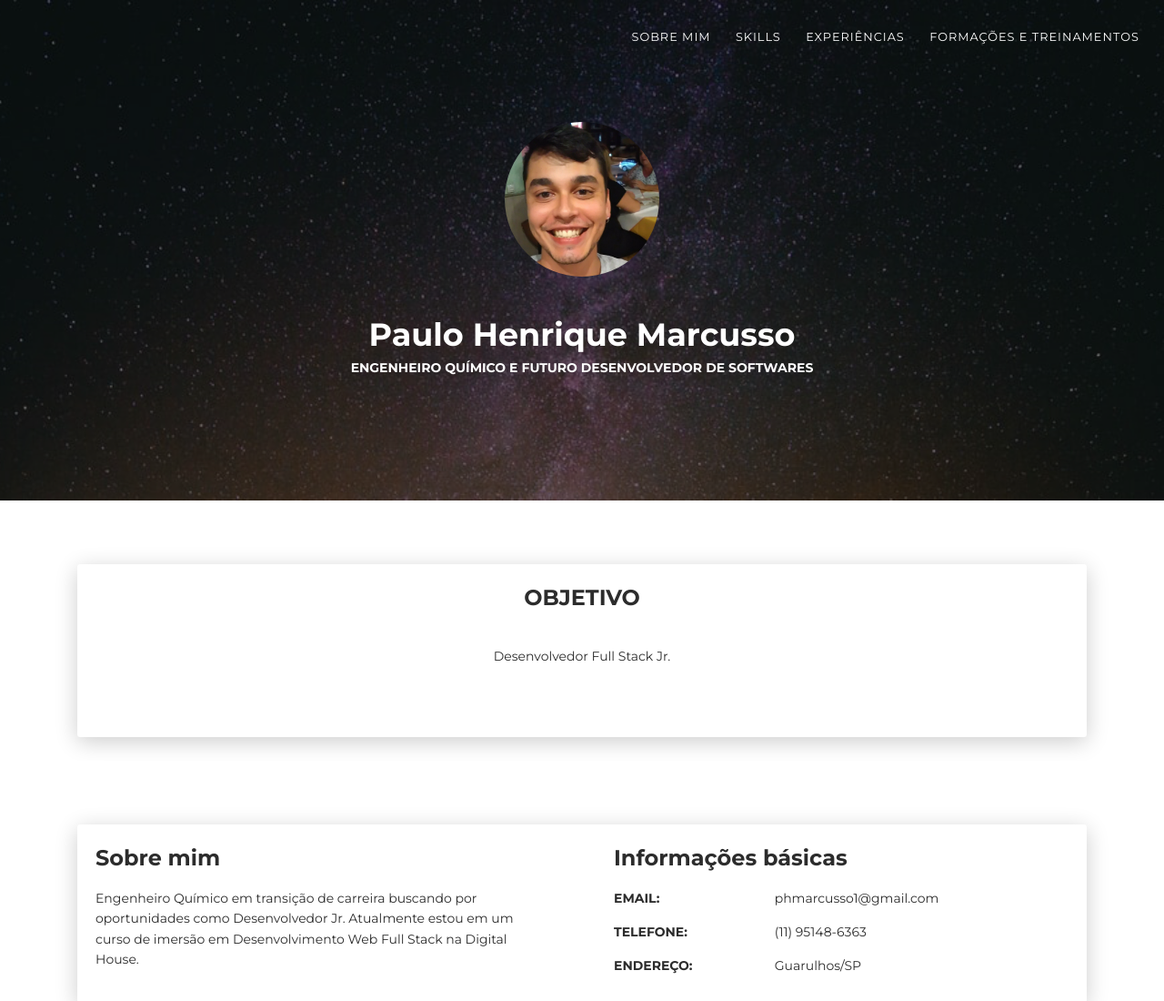
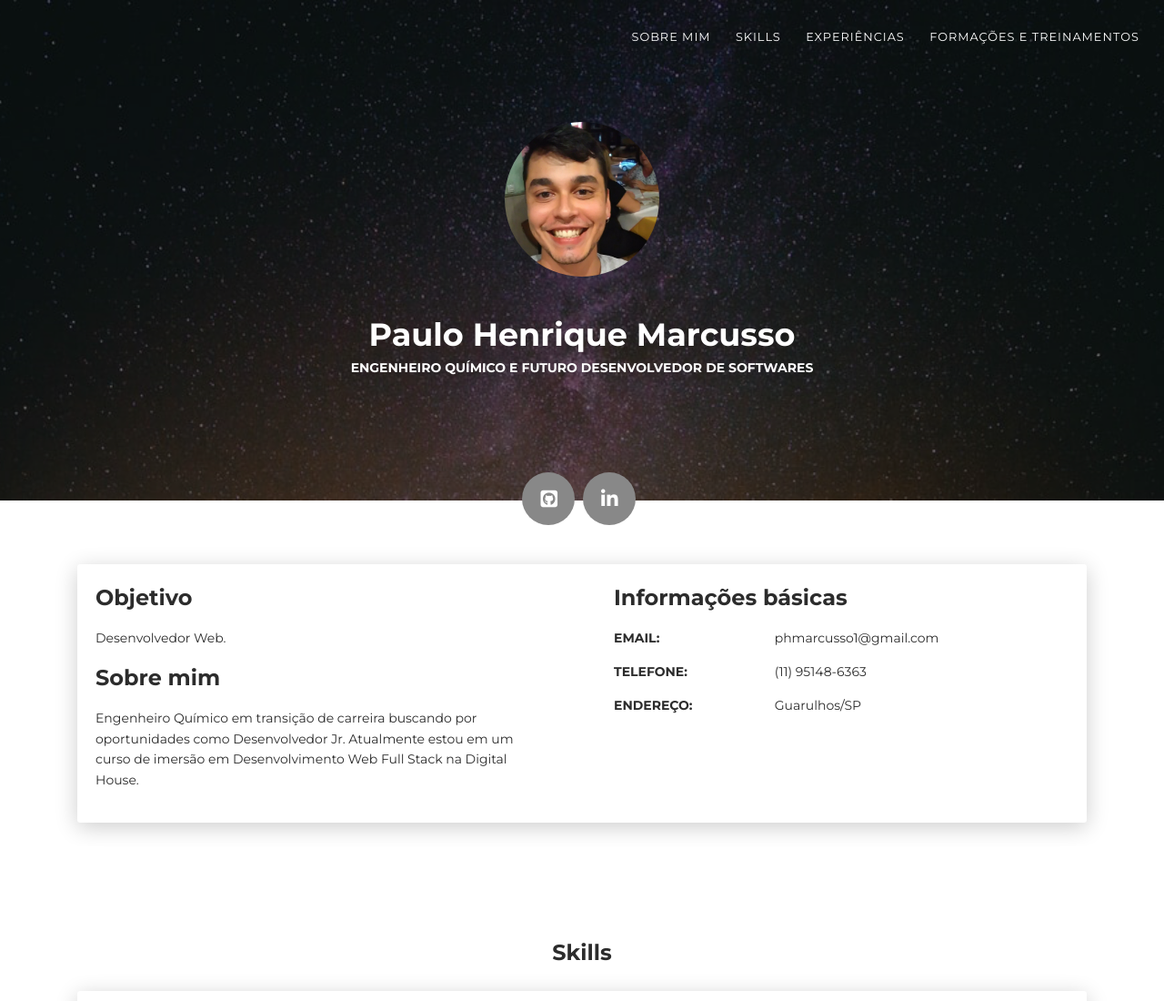
Before and after one commit to PeagaMarcusso/PeagaMarcusso.github.io, a plain HTML site: page index.html in a window 1280 px wide. Shown: the top 1100 px of the page at 91% size. Drawn offline with Linux system fonts and the light colour scheme.

Commit message:
added buttons

```diff
--- a/index.html
+++ b/index.html
@@ -43,25 +43,13 @@
         </div>
       </div>
       <!-- BOTOES REDES SOCIAIS -->
-      <!-- <div class="section">
+     <div class="section">
         <div class="container">
-          <div class="button-container"><a class="btn btn-default btn-round btn-lg btn-icon" href="#" rel="tooltip" title="Facebook"><i class="fa fa-facebook"></i></a><a class="btn btn-default btn-round btn-lg btn-icon" href="#" rel="tooltip" title="Follow me on Twitter"><i class="fa fa-twitter"></i></a><a class="btn btn-default btn-round btn-lg btn-icon" href="#" rel="tooltip" title="Follow me on Google+"><i class="fa fa-google-plus"></i></a><a class="btn btn-default btn-round btn-lg btn-icon" href="#" rel="tooltip" title="Follow me on Instagram"><i class="fa fa-instagram"></i></a></div>
+          <div class="button-container"><a class="btn btn-default btn-round btn-lg btn-icon" href="https://github.com/PauloMarcusso" rel="tooltip" title="Github"><i class="fa fa-github-square"></i></a><a class="btn btn-default btn-round btn-lg btn-icon" href="https://www.linkedin.com/in/desenvolvedor-paulo-marcusso/" rel="tooltip" title="Linkedin"><i class="fa fa-linkedin"></i></a></div>
         </div>
-      </div> -->
+      </div>
     </div>
   </div>
-</div>
-<div class="section" id="focus">
-    <div class="container">
-        <div class="card" data-aos="fade-up" data-aos-anchor-placement="top-bottom">
-            <div id="card-focus" class="card-body">
-                <h4 class="text-uppercase text-center mb-12 mt-0 title">Objetivo</h4>
-                <div class="row d-flex justify-content-center">
-                    <p class="text-focus">Desenvolvedor Full Stack Jr.</p>
-                </div>
-            </div>
-        </div>
-    </div>
 </div>
 <div class="section" id="about">
   <div class="container">
@@ -69,6 +57,8 @@
       <div class="row">
         <div class="col-lg-6 col-md-12">
           <div class="card-body">
+            <div class="h4 mt-0 title">Objetivo</div>
+            <p>Desenvolvedor Web.</p>
             <div class="h4 mt-0 title">Sobre mim</div>
             <p>Engenheiro Químico em transição de carreira buscando por oportunidades como Desenvolvedor Jr. Atualmente estou em um curso de imersão em Desenvolvimento Web Full Stack na Digital House.</p>
           </div>
```
